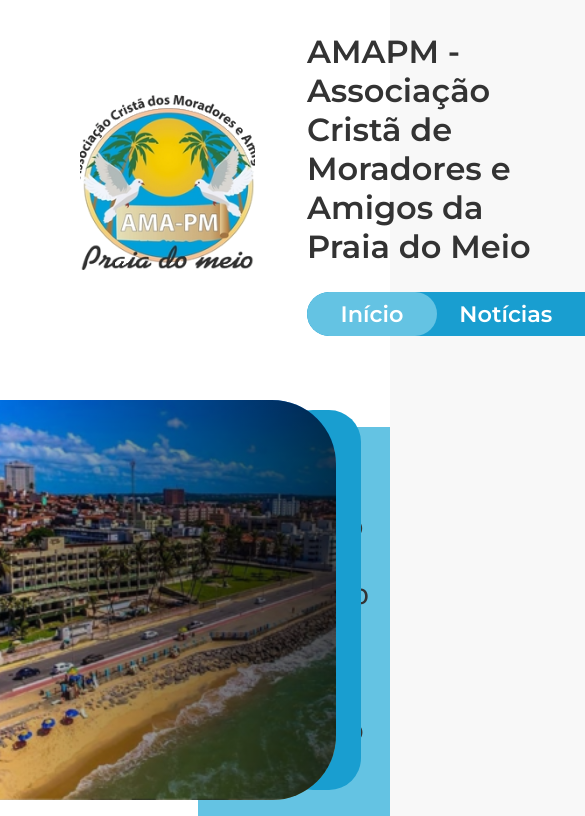
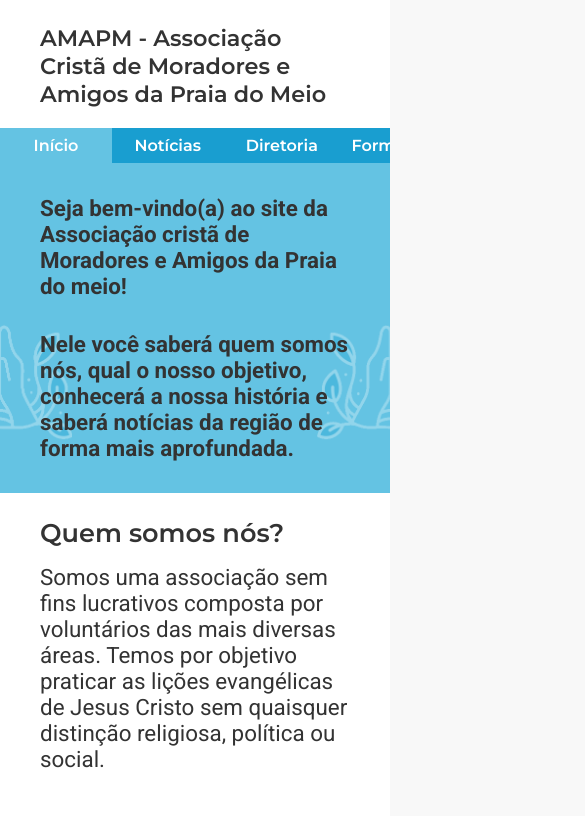
Before and after one commit to L-Marcel/amapm, a Next.js app: page / in a window 390 px wide. Shown: the top 816 px of the page, 585 px wide, since content can reach past the window. Built offline with nearby package versions, Linux system fonts and the light colour scheme.

Commit message:
style: adicionando responsividade na página inicial

```diff
--- a/app/globals.css
+++ b/app/globals.css
@@ -20,3 +20,24 @@
 html, body {
   background-color: var(--white);
 }
+
+main {
+  overflow-x: hidden;
+  max-width: 100vw;
+}
+
+::-webkit-scrollbar {
+  width: 10px;
+}
+
+::-webkit-scrollbar-track {
+  background: var(--gray);
+}
+
+::-webkit-scrollbar-thumb {
+  background: var(--light-blue);
+}
+
+::-webkit-scrollbar-thumb:hover {
+  background: var(--blue);
+}
--- a/app/index.module.scss
+++ b/app/index.module.scss
@@ -8,19 +8,15 @@
     padding: 2rem 0;
 
     &:not(:first-of-type) {
+      justify-content: flex-start;
       flex-direction: column;
       gap: 1rem;
       padding: 1.5rem 5rem;
-    }
-
-    &:last-of-type {
-      margin-bottom: 2rem;
-    }
 
       h2 {
         color: var(--black);
         font-family: var(--title);
-      font-size: clamp(1.6rem, 1.8rem, 2.5rem);
+        font-size: clamp(1.6rem, 2vw, 2rem);
         font-style: normal;
         font-weight: 600;
         line-height: normal;
@@ -29,10 +25,15 @@
       p {
         color: var(--black);
         font-family: var(--body);
-      font-size: clamp(1.6rem, 28.8px, 2.5rem);
+        font-size: clamp(1.4rem, 2.5vw, 2rem);
         font-style: normal;
         font-weight: 400;
         line-height: normal;
+      }
+    }
+
+    &:last-of-type {
+      margin-bottom: 2rem;
     }
   }
 }
@@ -81,7 +82,7 @@
   flex-direction: column;
   justify-content: center;
   gap: 2rem;
-  align-items: center;
+  align-items: flex-start;
   background-color: var(--light-blue);
   margin: 27px 0;
   padding: 3rem 6rem;
@@ -102,9 +103,57 @@
   p {
     color: var(--black);
     font-family: var(--body);
-    font-size: 2rem;
+    font-size: clamp(1.4rem, 2.5vw, 2rem);
     font-style: normal;
     font-weight: 600;
     line-height: normal;
   }
 }
+
+@media (max-width: 950px) {
+  .container {
+    section:first-of-type {
+      padding: 0 0;
+    }
+
+    section:not(:first-of-type) {
+      padding: 1.5rem 2.5rem;
+    }
+  }
+
+  .hero_image {
+    display: none;
+  }
+
+  .hero_content {
+    overflow: hidden;
+    max-width: 100vw;
+    margin: 0;
+    padding: 2rem 2.5rem;
+    width: 100%;
+
+    &::after {
+      margin: 0 -74px;
+      opacity: 0.3;
+      margin-top: 106px;
+    }
+
+    &::before {
+      display: block;
+      position: absolute;
+      opacity: 0.3;
+      content: '';
+      width: 73px;
+      height: 133px;
+      right: 0;
+      margin-top: 106px;
+      object-fit: none;
+      background-image: url("/assets/oracao.png");
+      background-size: cover;
+    }
+
+    p {
+      z-index: 20;
+    }
+  }
+}
--- a/components/Footer/index.module.scss
+++ b/components/Footer/index.module.scss
@@ -9,7 +9,7 @@
     color: var(--black);
     font-family: var(--body);
     text-transform: uppercase;
-    font-size: clamp(1.2rem, 22.4px, 1.625rem);
+    font-size: clamp(1.2rem, 1.6vw, 1.625rem);
     font-weight: 400;
     line-height: normal;
   }
@@ -24,3 +24,9 @@
     }
   }
 }
+
+@media (max-width: 950px) {
+  .container {
+    padding: 2rem 2.5rem;
+  }
+}
--- a/components/Header/index.module.scss
+++ b/components/Header/index.module.scss
@@ -1,4 +1,9 @@
 .container {
+  > div:last-of-type {
+    display: none;
+  }
+
+  > div:first-of-type {
     display: flex;
     gap: 3.25rem;
     justify-content: flex-start;
@@ -14,7 +19,7 @@
         max-width: 60vw;
         font-family: var(--title);
         color: var(--black);
-      font-size: clamp(1.8rem, 32px, 2.6rem);
+        font-size: clamp(1.8rem, 2.5vw, 2.6rem);
         font-style: normal;
         font-weight: 600;
         line-height: normal;
@@ -32,7 +37,7 @@
 
         li {
           font-family: var(--title);
-        font-size: clamp(1.2rem, 22.4px, 1.8rem);
+          font-size: clamp(1.2rem, 2vw, 1.8rem);
           font-style: normal;
           font-weight: 600;
           line-height: normal;
@@ -75,3 +80,139 @@
       }
     }
   }
+}
+
+@media (max-width: 950px) {
+  .container {
+    > div:first-of-type {
+      display: none;
+    }
+
+    > div:last-of-type {
+      display: flex;
+      flex-direction: column;
+      gap: 1.25rem;
+      justify-content: flex-start;
+      align-items: flex-start;
+      padding: 2rem 0rem;
+      padding-bottom: 0;
+
+      > div {
+        display: flex;
+        justify-content: center;
+        align-items: center;
+        gap: 2.25rem;
+        padding: 0rem 3rem;
+
+        h1 {
+          font-family: var(--title);
+          color: var(--black);
+          font-size: clamp(1.6rem, 2vw, 2rem);
+          font-style: normal;
+          font-weight: 600;
+          line-height: normal;
+        }
+      }
+
+      nav {
+        display: flex;
+        flex-direction: column;
+        gap: 1.6rem;
+        padding: 0;
+
+        ul {
+          width: 100vw;
+          overflow: auto;
+          border-radius: 0;
+          display: flex;
+          list-style: none;
+          justify-content: flex-start;
+          align-items: center;
+          background-color: var(--blue);
+
+          &::-webkit-scrollbar {
+            height: 8px;
+          }
+
+          &::-webkit-scrollbar-track {
+            background: var(--dark-blue);
+          }
+
+          &::-webkit-scrollbar-thumb {
+            background: var(--light-blue);
+          }
+
+          &::-webkit-scrollbar-thumb:hover {
+            background: var(--blue);
+          }
+
+          li {
+            font-family: var(--title);
+            font-size: clamp(1rem, 1.8vw, 1.6rem);
+            font-style: normal;
+            font-weight: 600;
+            line-height: normal;
+
+            border-radius: 0px;
+
+            a {
+              border-radius: 0px;
+              display: flex;
+              color: #FFF;
+              text-decoration: none;
+
+              &[role="actived"] {
+                background-color: var(--light-blue);
+                padding: 0.5rem 2.1rem;
+              }
+
+              &:not([role="actived"]) {
+                padding: 0.5rem 1.4rem;
+              }
+
+              &:hover {
+                text-decoration: underline;
+                text-underline-offset: 3px;
+              }
+            }
+
+            &:first-of-type a {
+              padding-left: 2.1rem;
+              &:not([role="actived"]) {
+                padding-right: 0.7rem;
+              }
+            }
+
+            &:last-of-type a {
+              padding-right: 2.1rem;
+              &:not([role="actived"]) {
+                padding-left: 0.7rem;
+              }
+            }
+          }
+        }
+      }
+    }
+  }
+}
+
+@media (max-width: 600px) {
+  .container {
+    > div:last-of-type {
+      padding-top: 1.5rem;
+
+      > div {
+        gap: 0;
+        padding: 0rem 2.5rem;
+
+        h1 {
+          font-size: clamp(1.4rem, 2.5vw, 2rem);
+        }
+      }
+
+      img {
+        display: none;
+      }
+    }
+  }
+}
--- a/components/Header/index.tsx
+++ b/components/Header/index.tsx
@@ -10,6 +10,7 @@ interface HeaderRootProps {
 function HeaderRoot({ children }: HeaderRootProps) {
   return (
     <header className={style.container}>
+      <div>
         <figure>
           <Image
             alt=""
@@ -22,6 +23,23 @@ function HeaderRoot({ children }: HeaderRootProps) {
           <h1>AMAPM - Associação Cristã de Moradores e Amigos da Praia do Meio</h1>
           <ul>{children}</ul>
         </nav>
+      </div>
+      <div>
+        <div>
+          <figure>
+            <Image
+              alt=""
+              width={100}
+              height={100}
+              src="/assets/logo.png"
+            />
+          </figure>
+          <h1>AMAPM - Associação Cristã de Moradores e Amigos da Praia do Meio</h1>
+        </div>
+        <nav>
+          <ul>{children}</ul>
+        </nav>
+      </div>
     </header>
   );
 };
```
Lines whose indentation alone changed are shown as unchanged.
